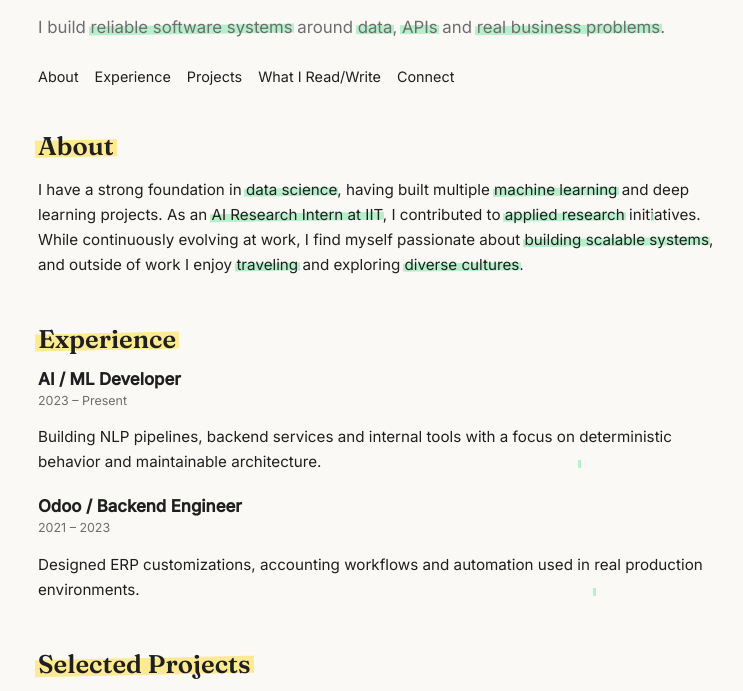
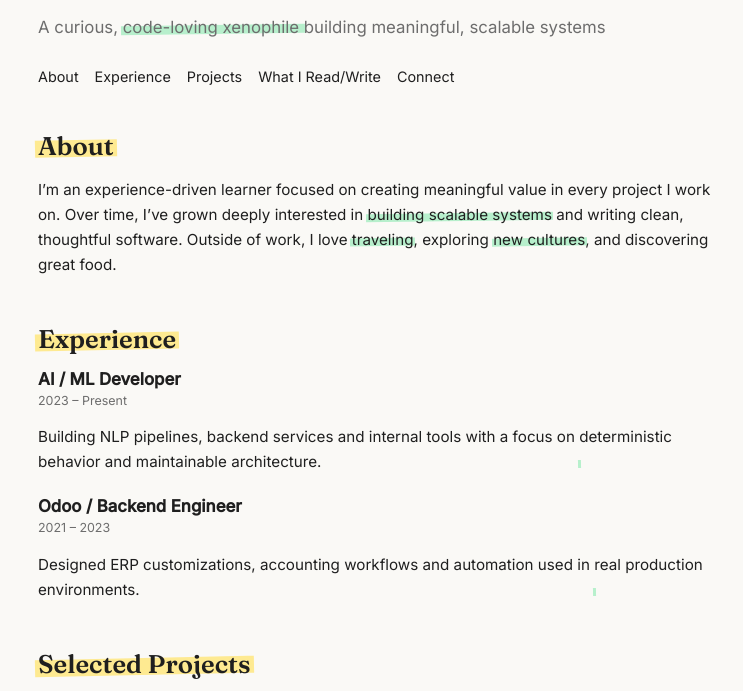
Before and after one commit to KartavyaDesai/Kartavyadesai.github.io, a plain HTML site: page index.html in a window 1280 px wide. Shown: the part 106-797 px from the top of the page, without its empty margins (262-1005 px from the left). Drawn offline with Linux system fonts and the light colour scheme.

Commit message:
Update index.html

```diff
--- a/index.html
+++ b/index.html
@@ -18,10 +18,7 @@
     <header class="hero">
       <h1><span class="highlight">Kartavya Desai</span></h1>
       <p class="subtitle">
-        I build <span class="highlight-green">reliable software systems</span>
-        around <span class="highlight-green">data</span>,
-        <span class="highlight-green">APIs</span> and
-        <span class="highlight-green">real business problems</span>.
+          A curious, <span class="highlight-green">code-loving xenophile </span>building meaningful, scalable systems
       </p>
 
       <nav class="nav">
@@ -36,16 +33,11 @@
     <section id="about">
       <h2><span class="highlight">About</span></h2>
           <p>
-            I have a strong foundation in <span class="highlight-green">data science</span>,
-            having built multiple <span class="highlight-green">machine learning</span> and
-            <span class="highlight-green">deep learning</span> projects. As an
-            <span class="highlight-green">AI Research Intern at IIT</span>, I contributed to
-            <span class="highlight-green">applied research</span> initiatives.
-            While continuously evolving at work, I find myself passionate about
-            <span class="highlight-green">building scalable systems</span>,
-            and outside of work I enjoy
-            <span class="highlight-green">traveling</span> and exploring
-            <span class="highlight-green">diverse cultures</span>.
+            I’m an experience-driven learner focused on creating meaningful value in every project I work on.
+            Over time, I’ve grown deeply interested in <span class="highlight-green">building scalable systems</span>
+            and writing clean, thoughtful software. Outside of work, I love
+            <span class="highlight-green">traveling</span>, exploring
+            <span class="highlight-green">new cultures</span>, and discovering great food.
           </p>
     </section>
 
@@ -153,8 +145,8 @@
     <section id="reading">
       <h2><span class="highlight">What I Read</span></h2>
       <ul class="list muted">
-        <li>Engineering blogs on distributed systems</li>
-        <li>Production ML and data tooling write-ups</li>
+        <li>Attention is all you need</li>
+        <li>Production Grade MLs</li>
         <li>Essays on software craftsmanship</li>
       </ul>
     </section>
```
